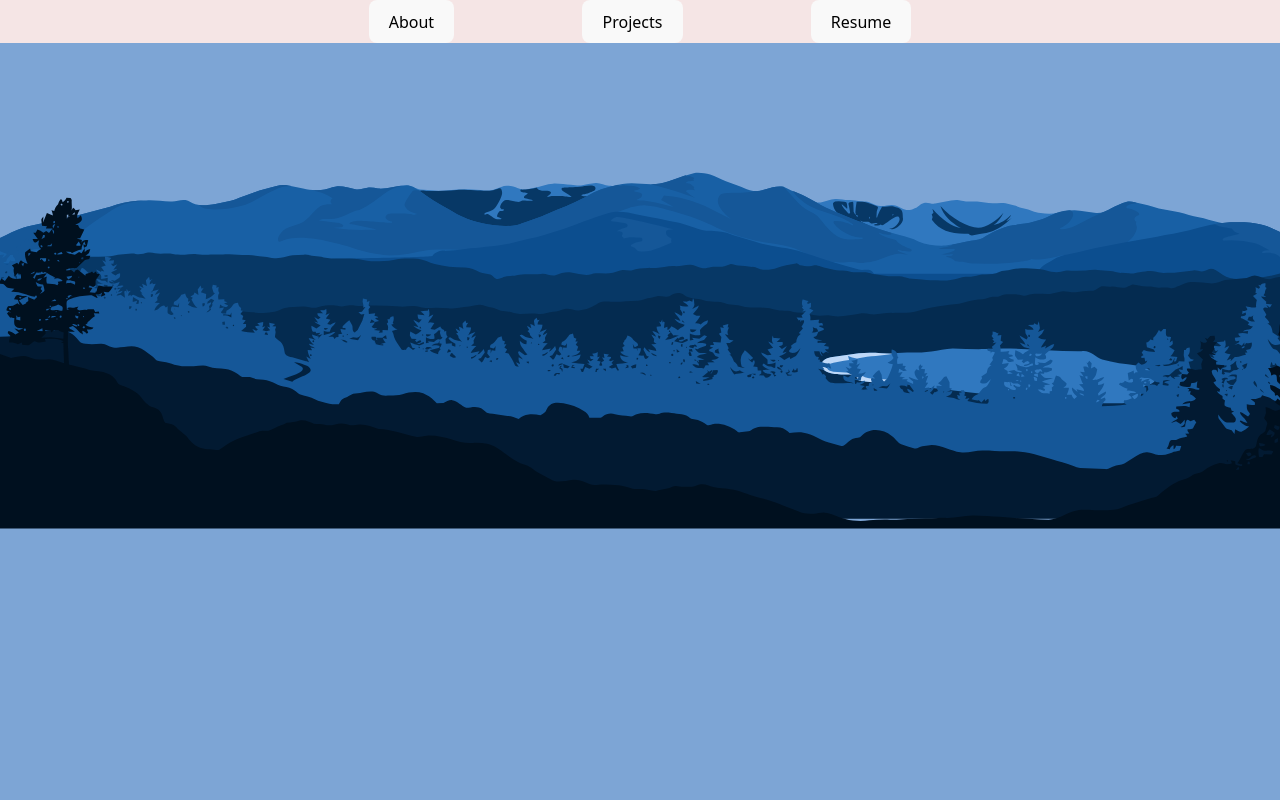
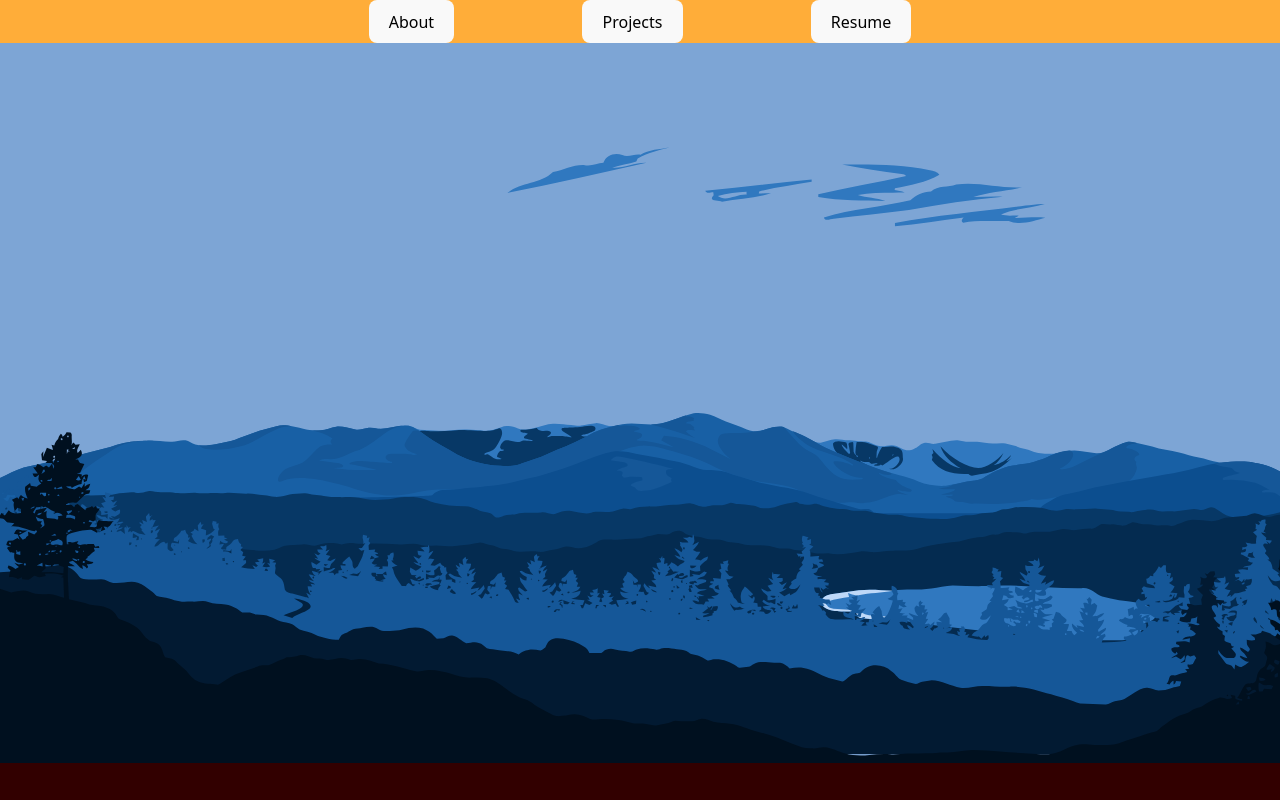
Before and after one commit to LincolnLedet/TheyCallMeLink, a React (Vite) app: page / in a window 1280 px wide. Shown: the top 800 px of the page. Built offline with nearby package versions, Linux system fonts and the light colour scheme.

Commit message:
progress

```diff
--- a/src/App.module.css
+++ b/src/App.module.css
@@ -4,7 +4,7 @@
     justify-content: center;
     gap: 10vw;
     width: 100vw;
-    background-color: #f5e5e5;
+    background-color: #ffad39;
   }
 
   .button {
@@ -26,6 +26,6 @@
     display: flex;
     justify-content: center;
     align-items: center;
-    background-color: blue;
-    border-radius: 10px;
+    background-color: rgb(50,0,0);
+
   }
--- a/src/App.tsx
+++ b/src/App.tsx
@@ -22,7 +22,7 @@ function App() {
       </div>
 
       <div>
-        <Landing /> {/* Render the Landing component */}
+        <Landing /> {/*Mountains.tsx*/}
       </div>
 
       <div ref={aboutRef} className={styles.section}>
--- a/src/components/Mountains.module.css
+++ b/src/components/Mountains.module.css
@@ -1,7 +1,7 @@
 .mountainsContainer {
   position: relative;
   width: 100vw;
-  height: 100vh;
+  height: 90vh;
   overflow: hidden;
   background-color: var(--c1); /* Now uses the dynamic color from JavaScript */
 
@@ -10,12 +10,14 @@
 .layer {
   position: absolute;
   width: 100%;
+  bottom: 0;
   display: block; /* Ensures SVG behaves properly */
   object-fit: cover; /* Ensures full coverage */
-  top: 0;
-  left: 0;
-  z-index: 1;
-  height: 80vh;
+  height: auto;
   min-width: 1400px
 
 }
+
+.clouds{
+  height: 100vh;
+}
--- a/src/components/Mountains.tsx
+++ b/src/components/Mountains.tsx
@@ -87,9 +87,13 @@ const Mountains = () => {
   const [scrollY, setScrollY] = useState(0);
   const height_of_viewer = 5;
   const numLayers = 9;
-  const offsetDistance = 1.2;
-  const layerOffsets = Array.from({ length: numLayers }, (_, i) => ((offsetDistance*numLayers) - offsetDistance * i));
-  console.log(layerOffsets);
+  const offsetDistance = 1.1;
+  ;
+  const layerOffsets = Array.from(
+    { length: numLayers },
+    (_, i) => offsetDistance * (numLayers - 1 - i)
+  );
+
 
   useEffect(() => {
     const updateParallax = () => {
@@ -119,15 +123,14 @@ const Mountains = () => {
       }}
     >
 
-      <svg viewBox="0 0 4000 1000" xmlns="http://www.w3.org/2000/svg" className={`${styles.layer} ${styles.layer1}`}>
+      <svg viewBox="0 0 4000 1000" xmlns="http://www.w3.org/2000/svg" className={`${styles.layer} ${styles.layer1} ${styles.clouds}` }style={{     transform: `translateY(calc(${scrollY * (1 - height_of_viewer / 10)}px - ${layerOffsets[1]}vh))`}}>
         <path
           d="M1830 81c23-15 55-16 83-21-32 8-63 15-91 32l-4 8c-22 8-47 9-69 18 33 2 65-15 98-14-132 29-265 60-397 86 38-32 94-25 130-60 30-5 57-21 88-20 20 6 37-5 56-6 7-22 34-31 54-22 17 8 34-4 52-1zm576 28c84-1 168-1 251 16 10 2 21 4 27 13-38 23-84 29-127 39l-1 5c10 2 20 3 29 7-45 1-90-2-134 7 25 8 54 8 79 17-64-1-129 0-192-11v-8c83-20 168-32 251-52-3-4-7-6-13-6-57-6-114-17-170-27zm-391 75c101-10 203-23 304-32v6c-50 9-101 15-150 28l-1 6c12 0 23-2 35-1-45 15-94 16-140 24-11-5-41 1-24-18l-1-9c-8 0-19 6-23-4zm36 15c23 18 55-6 82-4v-8c-27 1-55 5-82 12zm681-33c63-9 125 12 188 8-45 12-95 13-139 28 28 0 56-3 84-1-90 9-179 21-268 38-71 10-144 15-215 25-10 0-24 9-28-4 79-24 165-30 247-49 16-15 36-24 59-25 20-18 49-11 72-20zm198 60c18-1 37-6 55-4-40 13-90 12-125 30 17 5 34 2 51 3l-12 7c29 0 58-4 88-1-33 9-73 23-105 9-43 2-87-3-130 5-8-3-3-12 2-15-66 7-131 20-197 25v-9c123-23 249-33 373-50z"
           style={{ fill: colors.c2 }}
         />
       </svg>
 
-      <svg className={`${styles.layer} ${styles.layer2}`} style={{     transform: `translateY(calc(${scrollY * (1 - height_of_viewer / 100)}px - ${layerOffsets[1]}vh))`
-}} viewBox="0 0 4000 1000" xmlns="http://www.w3.org/2000/svg">
+      <svg className={`${styles.layer} ${styles.layer2}`} style={{     transform: `translateY(calc(${scrollY * (1 - height_of_viewer / 100)}px - ${layerOffsets[1]}vh))`}} viewBox="0 0 4000 1000" xmlns="http://www.w3.org/2000/svg">
         <path
           d="M1740 213c11 1 556 40 576 44 10 1 19 5 29 4 14-3 27-9 41-10 13-1 25 3 38 3 12-1 24 3 36 3 9 1 20 0 28 5 9 4 18 9 28 9 11 1 21-3 32-3 14 0 25 9 37 13 9 3 19 1 27-3 11-3 17-14 28-16 11-3 21 4 32 2l30-6c12-1 23-5 34-4l24 4h32c15 1 29 5 44 5 12 0 25-2 37 0l23 6c10 2 19 8 30 9 16 2 30 12 47 13 16 2 33 3 49-1 4-1 0 710 0 710H0h1146s-7-784 0-786c8-2 16-2 24 0 10 2 20 8 30 10l54 3c27 0 53-5 80-4l39 2c14 2 29 3 43-3 11-3 21-9 32-9 11-1 22 2 32 7 15 6 32 3 47-1 18-3 35-12 53-12 17-1 35 3 52 3 9 0 19 4 28 2 14-2 28-6 42-7 13-1 25 7 38 8z"
           style={{ fill: colors.c2 }}/>
```
Also changed, not shown: src/components/NavBar.css (added), src/components/NavBar.tsx (added), 1 other file (tests, documents, lock files or other folders).
